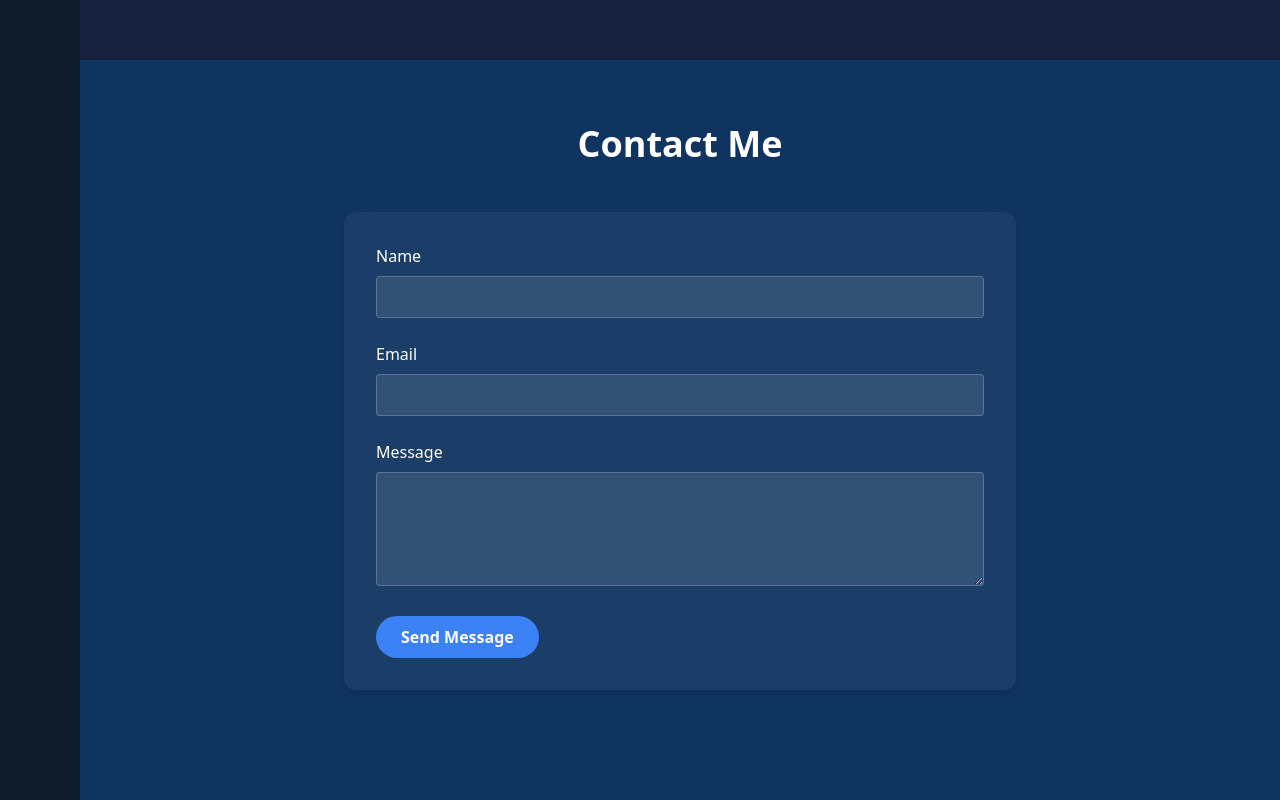
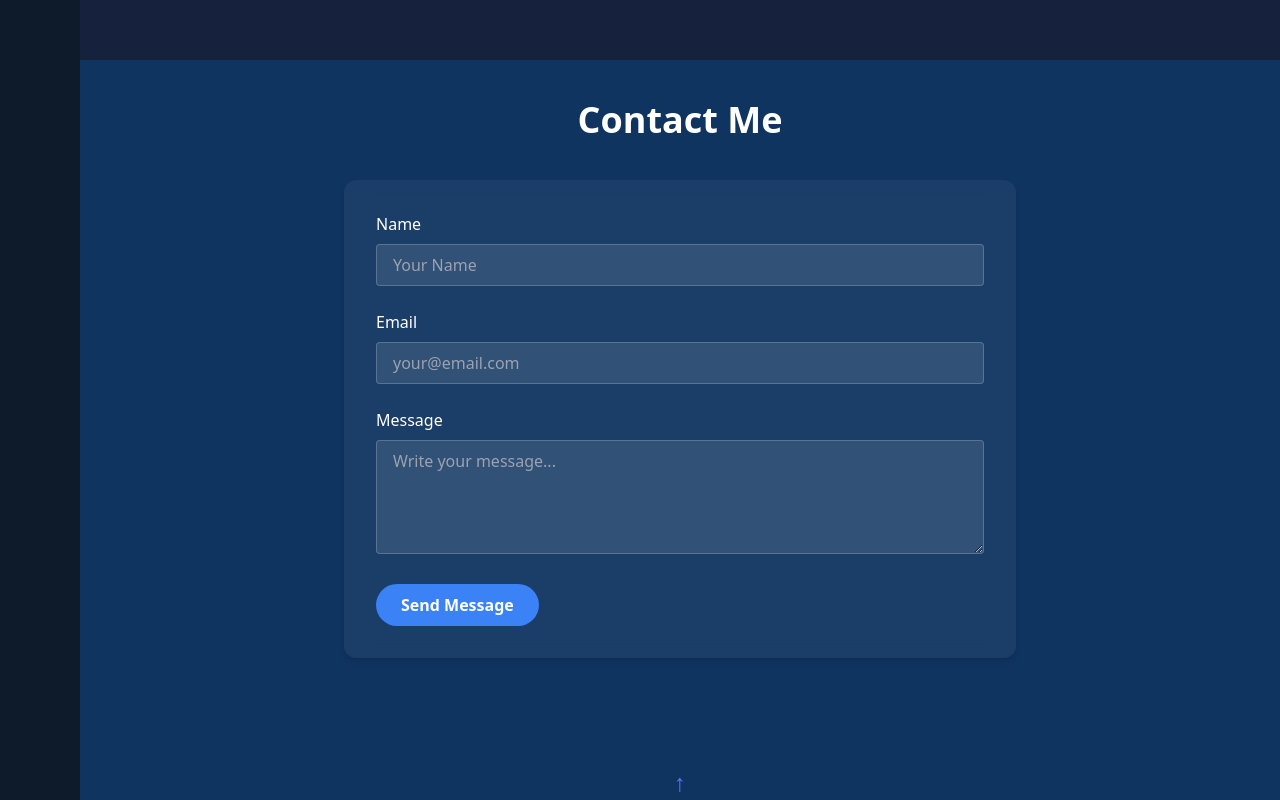
Before and after one commit to Itzmeyogesh/Nikita-Portfolio, a React (Vite) app: page / in a window 1280 px wide. Shown: the part 3140-3940 px from the top of the page. Built offline with nearby package versions, Linux system fonts and the light colour scheme.

Commit message:
Update Contact.jsx

```diff
--- a/src/components/Contact.jsx
+++ b/src/components/Contact.jsx
@@ -1,22 +1,50 @@
 const Contact = () => {
   return (
-    <section id="contact" className="min-h-screen px-6 py-16 bg-[#0f3460] text-white">
-      <h2 className="text-4xl font-bold text-center mb-12">Contact Me</h2>
-      <form className="max-w-2xl mx-auto bg-white/5 p-8 rounded-xl shadow-md backdrop-blur-md">
+    <section
+      id="contact"
+      className="h-screen flex flex-col justify-between items-center px-6 py-10 bg-[#0f3460] text-white"
+    >
+      {/* Heading + Form */}
+      <div className="w-full max-w-2xl">
+        <h2 className="text-4xl font-bold text-center mb-10">Contact Me</h2>
+        <form className="bg-white/5 p-8 rounded-xl shadow-md backdrop-blur-md">
           <div className="mb-6">
-          <label className="block mb-2">Name</label>
-          <input type="text" className="w-full px-4 py-2 rounded bg-white/10 border border-white/20 text-white focus:outline-none" />
+            <label className="block mb-2 text-left">Name</label>
+            <input
+              type="text"
+              className="w-full px-4 py-2 rounded bg-white/10 border border-white/20 text-white focus:outline-none"
+              placeholder="Your Name"
+            />
           </div>
           <div className="mb-6">
-          <label className="block mb-2">Email</label>
-          <input type="email" className="w-full px-4 py-2 rounded bg-white/10 border border-white/20 text-white focus:outline-none" />
+            <label className="block mb-2 text-left">Email</label>
+            <input
+              type="email"
+              className="w-full px-4 py-2 rounded bg-white/10 border border-white/20 text-white focus:outline-none"
+              placeholder="your@email.com"
+            />
           </div>
           <div className="mb-6">
-          <label className="block mb-2">Message</label>
-          <textarea rows="4" className="w-full px-4 py-2 rounded bg-white/10 border border-white/20 text-white focus:outline-none"></textarea>
+            <label className="block mb-2 text-left">Message</label>
+            <textarea
+              rows="4"
+              className="w-full px-4 py-2 rounded bg-white/10 border border-white/20 text-white focus:outline-none"
+              placeholder="Write your message..."
+            ></textarea>
           </div>
-        <button type="submit" className="bg-blue-500 px-6 py-2 rounded-full font-semibold hover:bg-blue-600">Send Message</button>
+          <button
+            type="submit"
+            className="bg-blue-500 px-6 py-2 rounded-full font-semibold hover:bg-blue-600 transition-colors"
+          >
+            Send Message
+          </button>
         </form>
+      </div>
+
+      {/* Bottom Scroll Arrow (optional) */}
+      <a href="#home" className="mt-10 mb-4 animate-bounce text-2xl">
+        ↑
+      </a>
     </section>
   );
 };
```
Lines whose indentation alone changed are shown as unchanged.
